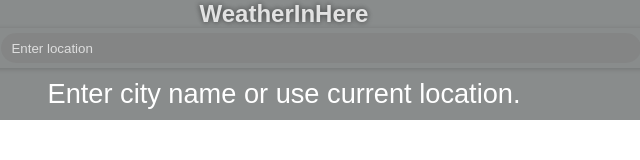
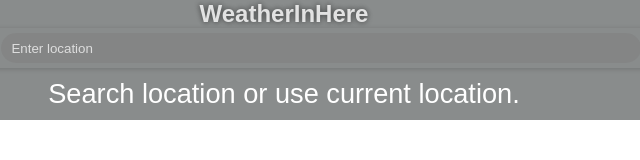
Before and after one commit to anuragsahay5/WeatherInHere, a website: page static/home.html in a window 1280 px wide. Shown: the full height of the page, 356-996 px from the left. Drawn offline with Linux system fonts and the light colour scheme.

Commit message:
Update home.html

```diff
--- a/static/home.html
+++ b/static/home.html
@@ -24,7 +24,7 @@
     </form>
     </div>
       <div class="w_curr">
-        <div class="w_loc">Enter city name or use current location.</div>
+        <div class="w_loc">Search location or use current location.</div>
 
 
     </div>
```
